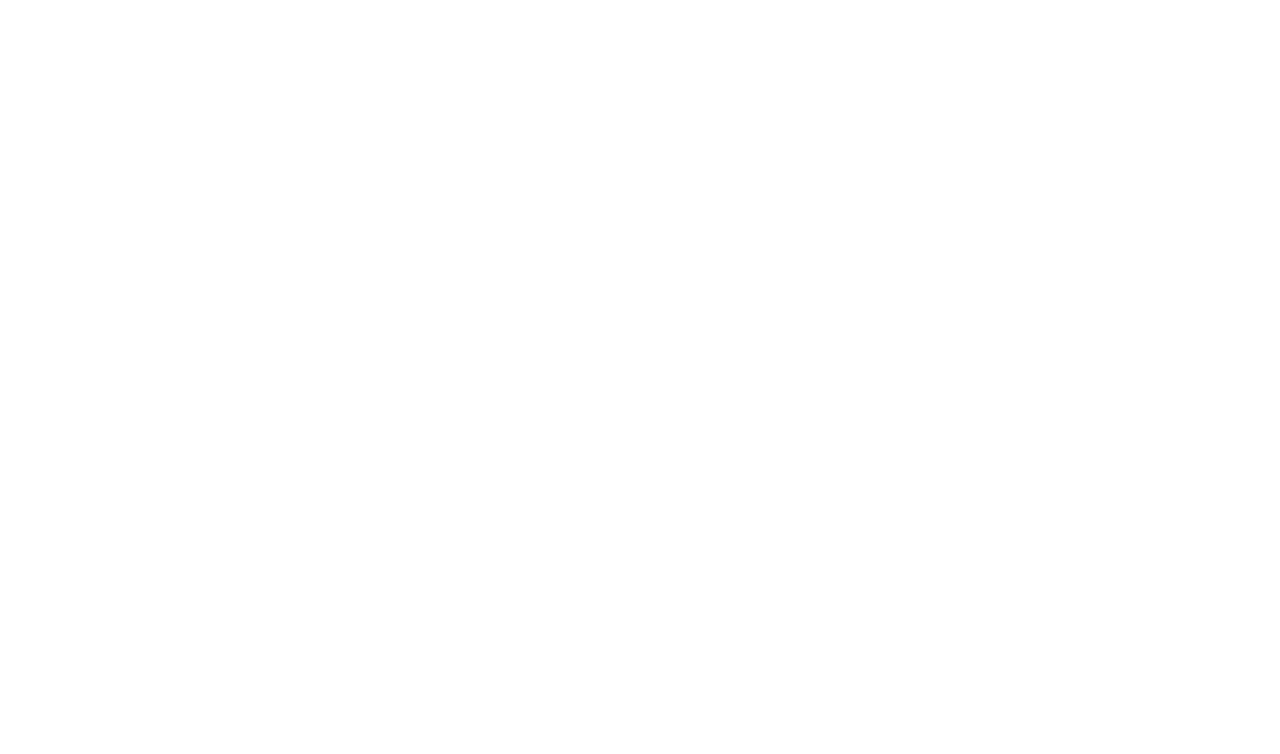
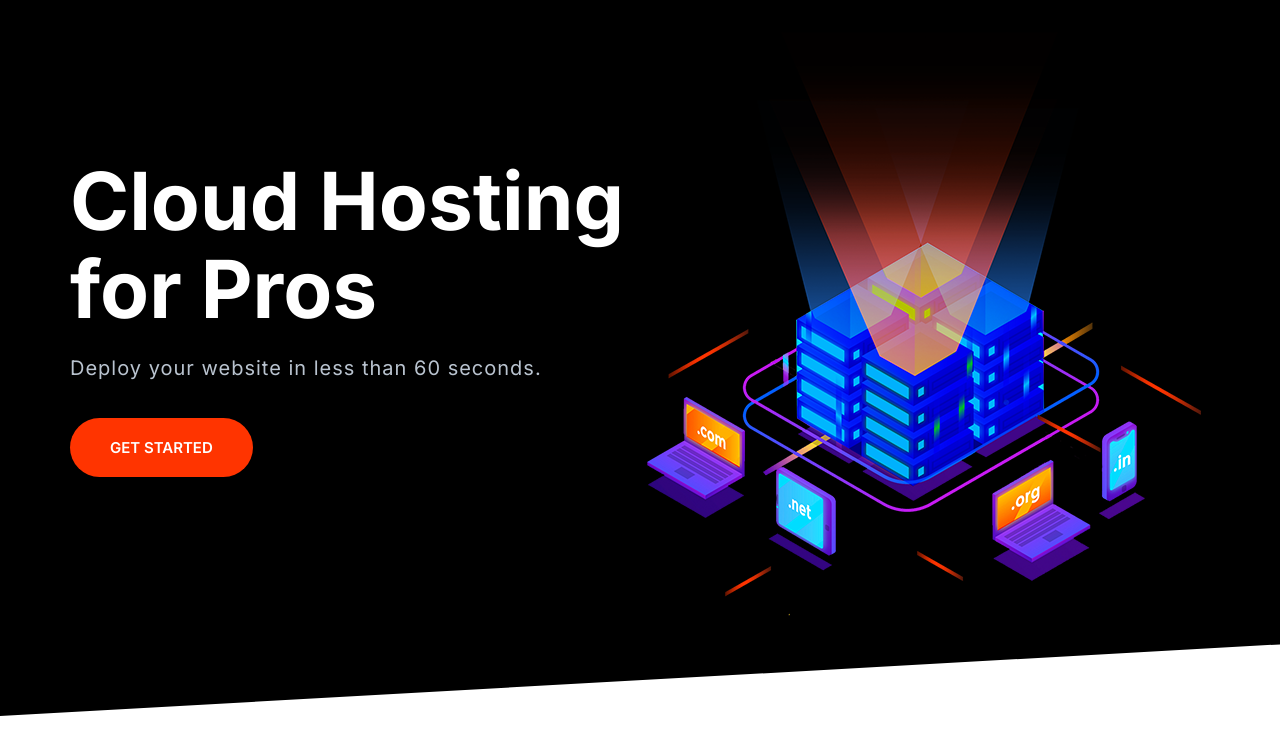
Before and after one commit to dorin-js/moshified, a plain HTML site: page index.html in a window 1280 px wide. Drawn offline with Linux system fonts and the light colour scheme.

Commit message:
build hero block component

```diff
--- a/css/styles.css
+++ b/css/styles.css
@@ -29,6 +29,7 @@ h2,
 h3 {
   color: var(--color-headings);
   margin-bottom: 1rem;
+  line-height: 1.1;
 }
 
 h1 {
@@ -209,6 +210,9 @@ a {
   width: 100%;
   display: inline-block;
 }
+.btn_stretched {
+  padding: 2rem 9rem;
+}
 .btn_outline {
   background: #fff;
   color: var(--color-headings);
@@ -221,6 +225,9 @@ a {
 @media screen and (min-width: 1024px) {
   .btn {
     font-size: 1.5rem;
+  }
+  .btn_stretched {
+    padding: 2rem 4rem;
   }
 }
 
@@ -584,3 +591,26 @@ a {
     border: 0;
   }
 }
+
+/* Hero banner */
+.hero {
+  clip-path: polygon(0% 0%, 100% 0%, 100% 90%, 0% 100%);
+}
+.hero__tagline {
+  font-size: 2rem;
+  color: #b9c3cf;
+  letter-spacing: 1px;
+  margin: 2rem 0 5rem;
+}
+.hero__image {
+  width: 100%;
+}
+@media screen and (min-width: 768px) {
+  .hero {
+    padding-top: 0;
+  }
+  .hero__content {
+    text-align: left;
+    align-self: center;
+  }
+}
--- a/index.html
+++ b/index.html
@@ -14,6 +14,18 @@
     <link rel="stylesheet" href="css/styles.css" />
   </head>
   <body>
+    <section class="block block_dark block_skewed-left hero">
+      <div class="container grid grid_1x2">
+        <header class="block__header hero__content">
+          <h1 class="block__heading">Cloud Hosting for Pros</h1>
+          <p class="hero__tagline">
+            Deploy your website in less than 60 seconds.
+          </p>
+          <a href="" class="btn btn_accent btn_stretched">Get Started</a>
+        </header>
+        <img class="hero__image" src="images/banner.png" alt="" />
+      </div>
+    </section>
     <script src="js/main.js"></script>
   </body>
 </html>
```
Also changed, not shown: components/block-hero.html (added, +10 -0 lines), images/banner.png (added).
